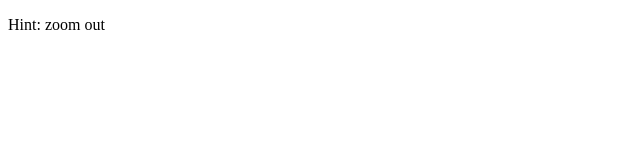
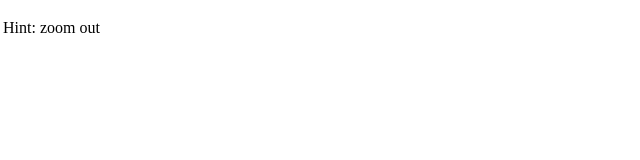
Before and after one commit to alontanay/alontanay.github.io, a plain HTML site: page sierpinski/index.html in a window 1280 px wide. Shown: the top 160 px of the page, 0-640 px from the left. Drawn offline with Linux system fonts and the light colour scheme.

Commit message:
Update index.html

```diff
--- a/sierpinski/index.html
+++ b/sierpinski/index.html
@@ -7,7 +7,7 @@
     <title>Sierpinski</title>
 </head>
 <body>
-    <p>Hint: zoom out</p>
+    <p style="position:absolute;top:3px;left:3px;">Hint: zoom out</p>
     <canvas id="canvas"></canvas>
     <script src="main.js"></script>
 </body>
```
